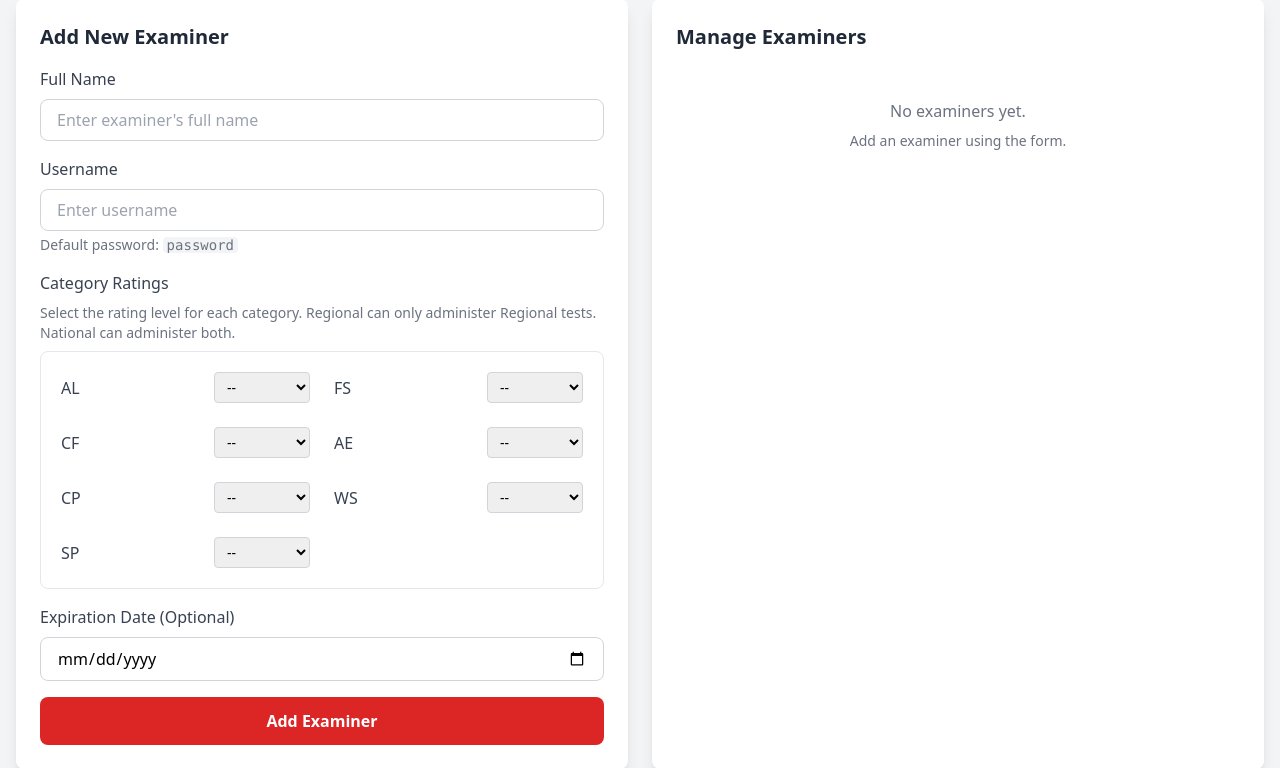
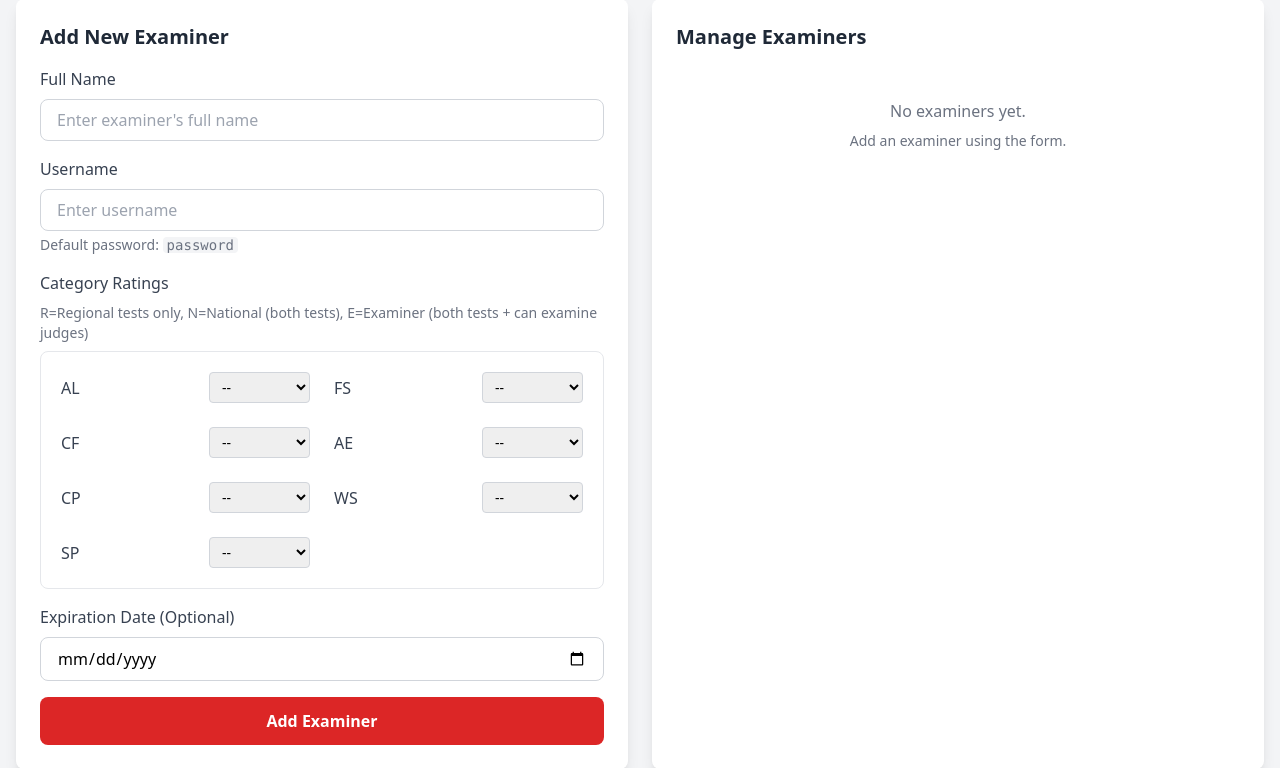
Before and after one commit to kdrivas1989/judgetest, a Flask app: page /admin in a window 1280 px wide. Shown: the part 105-873 px from the top of the page. Run offline with Flask 2, Linux system fonts and the light colour scheme; the visitor is signed in with stand-in values (Sample User, id 1); data comes from the database, SQL or seed files in the repository; data that the repository does not hold is empty; some libraries are stand-ins or nearby versions.

Commit message:
Add Examiner rating level (E-Category)
- Added 'examiner' level in addition to regional and national
- Examiner level shown with purple badge and E- prefix
- Examiners can administer both Regional and National tests

Co-Authored-By: Claude Opus 4.5 <noreply@anthropic.com>

```diff
--- a/app.py
+++ b/app.py
@@ -44,8 +44,8 @@ CATEGORIES = {
 # General test available to all proctors
 GENERAL_TEST_ID = 'general'
 
-# Proctor levels
-PROCTOR_LEVELS = ['regional', 'national']
+# Proctor levels (Regional can only administer Regional tests, National can administer both, Examiner can administer both + examine judges)
+PROCTOR_LEVELS = ['regional', 'national', 'examiner']
 
 
 def get_sqlite_db():
@@ -522,8 +522,8 @@ def get_proctor_tests(username, include_general=True):
                 if cat_level == 'regional' and '_regional' in test_id:
                     if test_id in all_tests:
                         available_tests[test_id] = all_tests[test_id]
-                elif cat_level == 'national':
-                    # National level can administer both regional and national tests
+                elif cat_level in ['national', 'examiner']:
+                    # National and Examiner levels can administer both regional and national tests
                     if test_id in all_tests:
                         available_tests[test_id] = all_tests[test_id]
     return available_tests
--- a/templates/admin.html
+++ b/templates/admin.html
@@ -39,7 +39,7 @@
                     </div>
                     <div>
                         <label class="block text-gray-700 font-medium mb-2">Category Ratings</label>
-                        <p class="text-sm text-gray-500 mb-2">Select the rating level for each category. Regional can only administer Regional tests. National can administer both.</p>
+                        <p class="text-sm text-gray-500 mb-2">R=Regional tests only, N=National (both tests), E=Examiner (both tests + can examine judges)</p>
                         <div class="grid grid-cols-2 gap-2 border border-gray-200 rounded-lg p-3">
                             {% for cat_id, cat in categories.items() %}
                             <div class="flex items-center justify-between gap-2 p-2 hover:bg-gray-50 rounded">
@@ -48,6 +48,7 @@
                                     <option value="">--</option>
                                     <option value="regional">Regional</option>
                                     <option value="national">National</option>
+                                    <option value="examiner">Examiner</option>
                                 </select>
                             </div>
                             {% endfor %}
@@ -81,13 +82,13 @@
                                     {% if proctor_cats is mapping %}
                                         {% for cat_id, level in proctor_cats.items() %}
                                             {% if cat_id in categories %}
-                                            <span class="{% if level == 'national' %}bg-green-100 text-green-800{% else %}bg-yellow-100 text-yellow-800{% endif %} text-xs px-2 py-1 rounded">{% if level == 'national' %}N{% else %}R{% endif %}-{{ categories[cat_id].name }}</span>
+                                            <span class="{% if level == 'examiner' %}bg-purple-100 text-purple-800{% elif level == 'national' %}bg-green-100 text-green-800{% else %}bg-yellow-100 text-yellow-800{% endif %} text-xs px-2 py-1 rounded">{% if level == 'examiner' %}E{% elif level == 'national' %}N{% else %}R{% endif %}-{{ categories[cat_id].name }}</span>
                                             {% endif %}
                                         {% endfor %}
                                     {% elif proctor_cats is iterable and proctor_cats is not string %}
                                         {% for cat_id in proctor_cats %}
                                             {% if cat_id in categories %}
-                                            <span class="{% if proctor.get('proctor_level', 'regional') == 'national' %}bg-green-100 text-green-800{% else %}bg-yellow-100 text-yellow-800{% endif %} text-xs px-2 py-1 rounded">{% if proctor.get('proctor_level', 'regional') == 'national' %}N{% else %}R{% endif %}-{{ categories[cat_id].name }}</span>
+                                            <span class="{% if proctor.get('proctor_level', 'regional') == 'examiner' %}bg-purple-100 text-purple-800{% elif proctor.get('proctor_level', 'regional') == 'national' %}bg-green-100 text-green-800{% else %}bg-yellow-100 text-yellow-800{% endif %} text-xs px-2 py-1 rounded">{% if proctor.get('proctor_level', 'regional') == 'examiner' %}E{% elif proctor.get('proctor_level', 'regional') == 'national' %}N{% else %}R{% endif %}-{{ categories[cat_id].name }}</span>
                                             {% endif %}
                                         {% endfor %}
                                     {% endif %}
```
